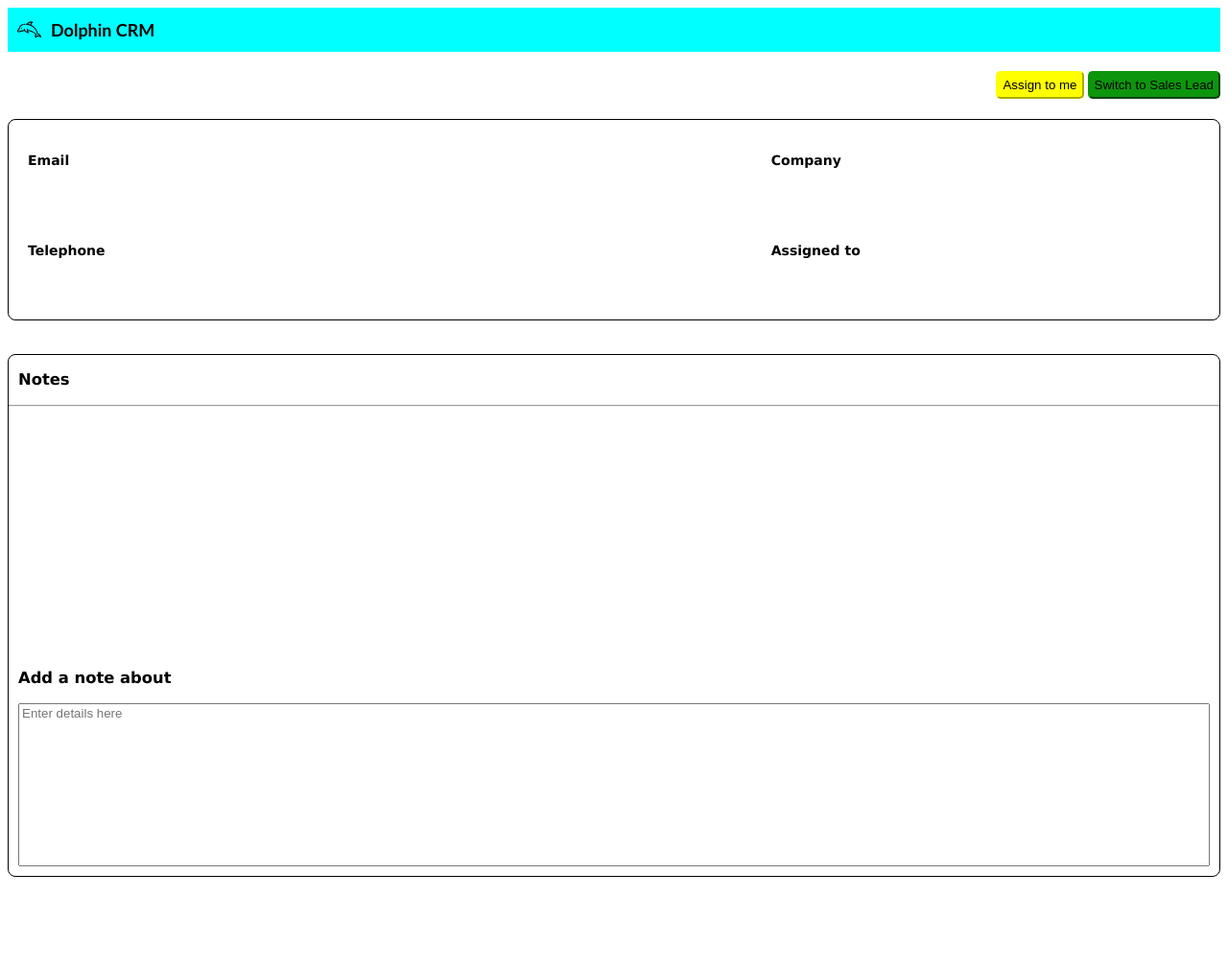
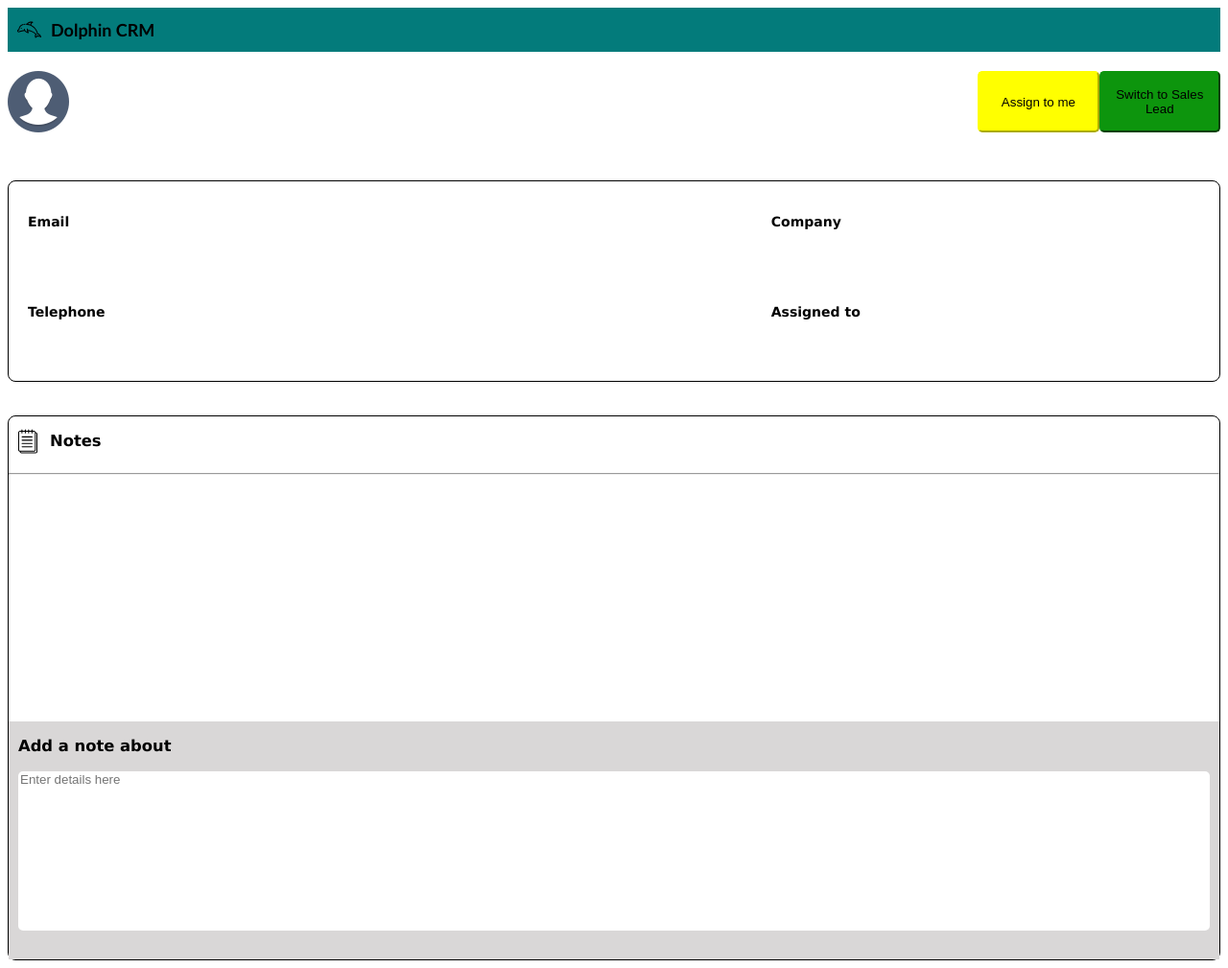
Before and after one commit to KLAW4life/info2180-finalproject, a PHP site: page /viewContact.html in a window 1280 px wide. Shown: the whole page at 96% size. Before the commit the page ends 922 px from the top, so only its background shows below. Run offline with PHP 8.4, Linux system fonts and the light colour scheme.

Commit message:
Edited html and css for contact view

```diff
--- a/viewContact.css
+++ b/viewContact.css
@@ -6,13 +6,23 @@
 }
 header{
     display: flex;
-    background-color: aqua;
+    background-color: rgb(3, 123, 123);
 }
 
-img{
+.banner img{
     width: 25px;
     margin-left: 10px;
     margin-right: 10px;
+}
+
+.notesHeading img{
+    width: 20px;
+    margin-left: 10px;
+    margin-right: 10px;
+}
+
+.notesHeading{
+    display: flex;
 }
 
 h1{
@@ -24,12 +34,15 @@ body .viewContainer{
     padding-top: 20px;
 }
 
-body .viewContainer .buttons{
-    float: right;
+body .viewContainer .buttonsAndProfile{
+    display: grid;
+    grid-template-columns: 80% 10% 10%;
+
+
+
 }
 .assign{
     background-color: yellow;
-    padding: 5px 5px 5px 5px;
     border-radius: 5px;
     border-color: yellow;
 }
@@ -73,19 +86,32 @@ body .viewContainer .buttons{
 }
 
 #notesHeading{
-    margin-left: 10px;
+    margin-left: 3px;
 }
 
 #noteInput{
     padding-bottom: 150px;
     margin-bottom: 10px;
     width: 100%;
+    border-radius: 5px;
+    border-style: none;
+
+}
+
+.viewNotes{
+    padding-top: 125px;
+    padding-bottom: 125px;
 }
 
 .addNotes{
-    padding-top: 250px;
     display: flex;
     flex-direction: column;
     margin-left: 10px;
     margin-right: 10px;
+    padding-bottom: 20px;
 }
+
+.addNoteContainer{
+
+    background-color: rgb(217, 215, 215);
+}
--- a/viewContact.html
+++ b/viewContact.html
@@ -18,7 +18,8 @@
         </header>
 
         <section class = "viewContainer">
-            <div class = "buttons">
+            <div class = "buttonsAndProfile">
+                <img src ="Circle-icons-profile.svg.png" alt = "profileImage">
                 <button class="assign">Assign to me</button>
                 <button class="switch">Switch to Sales Lead</button>
             </div>
@@ -32,11 +33,19 @@
                 <h3>Assigned to</h3>
             </div>
             <div class = "notes">
-                <h3 id ="notesHeading">Notes</h3>
+                <div class = "notesHeading">
+                    <img src="notes-icon.svg" alt="logo">
+                    <h3 id ="notesHeading">Notes</h3>
+                </div>
                 <hr>
-                <div class = "addNotes">
-                    <h3>Add a note about</h3>
-                    <input type="note" placeholder="Enter details here" id = "noteInput">
+                <div class ="viewNotes">
+
+                </div>
+                <div class = "addNoteContainer">
+                    <div class = "addNotes">
+                        <h3>Add a note about</h3>
+                        <input type="note" placeholder="Enter details here" id = "noteInput">
+                    </div>
                 </div>
             </div>
 
--- /dev/null
+++ b/viewContact.php
@@ -0,0 +1 @@
+<?php
```
Also changed, not shown: Circle-icons-profile.svg.png (added), notes-icon.svg (added).
